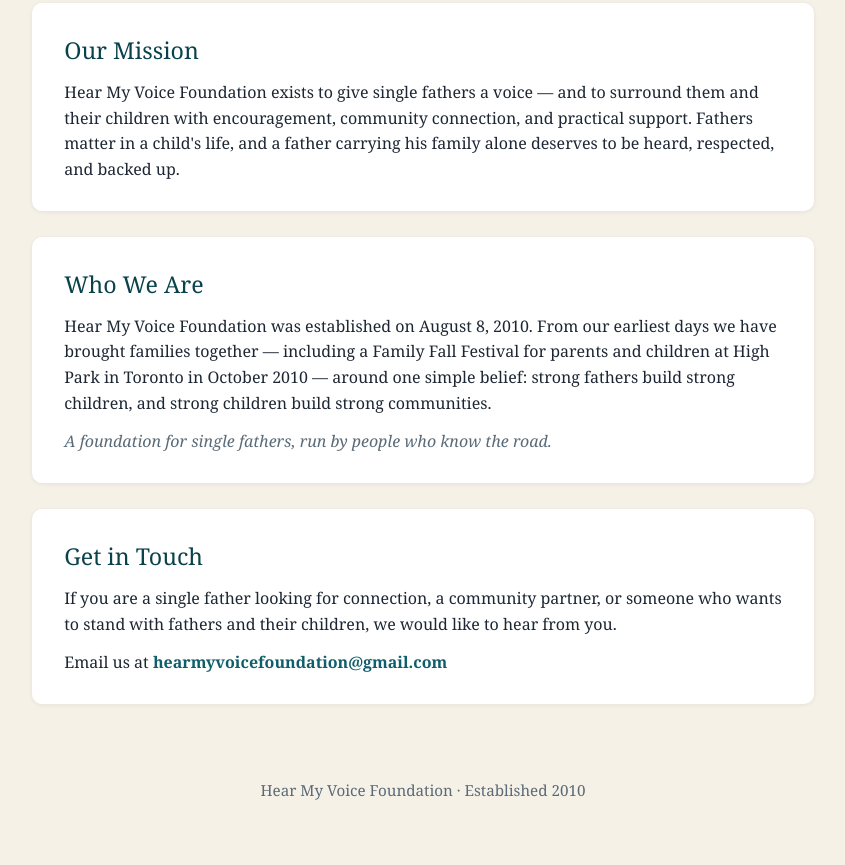
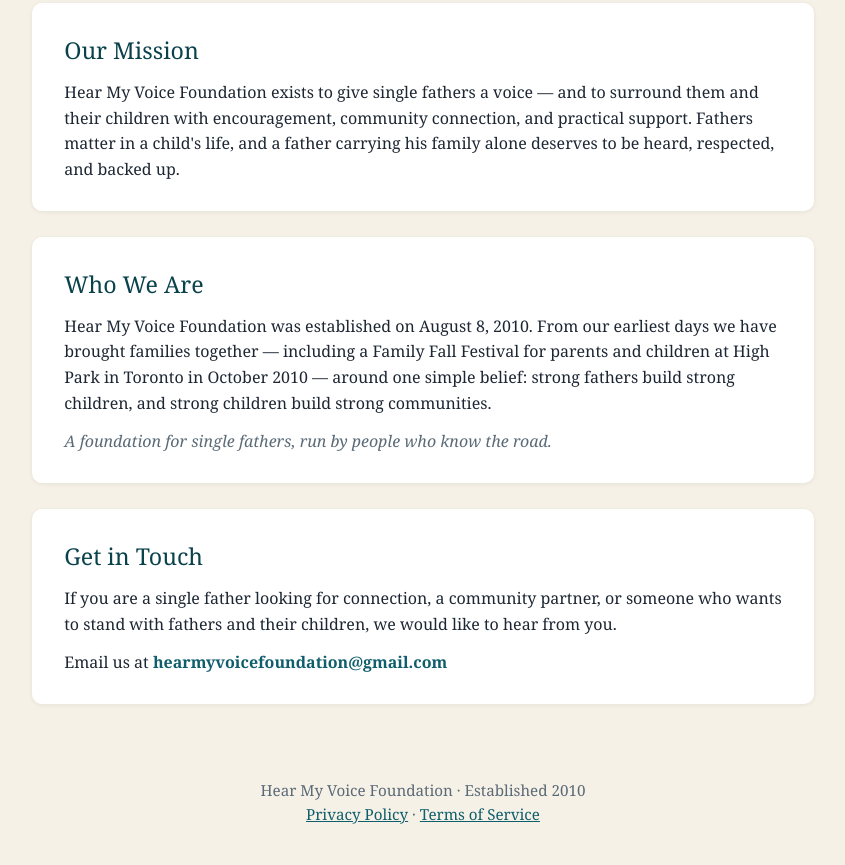
Before and after one commit to Testen55/hear-my-voice-foundation, a plain HTML site: page index.html in a window 1280 px wide. Shown: the part 315-1180 px from the top of the page, without its empty margins (217-1062 px from the left). Before the commit the page ends 1156 px from the top, so only its background shows below. Drawn offline with Linux system fonts and the light colour scheme.

Commit message:
Link privacy policy and terms from footer

```diff
--- a/index.html
+++ b/index.html
@@ -55,7 +55,8 @@
 </main>
 
 <footer>
-  Hear My Voice Foundation &middot; Established 2010
+  Hear My Voice Foundation &middot; Established 2010<br>
+  <a href="privacy.html" style="color:#0f5e6b;">Privacy Policy</a> &middot; <a href="terms.html" style="color:#0f5e6b;">Terms of Service</a>
 </footer>
 
 </body>
```
